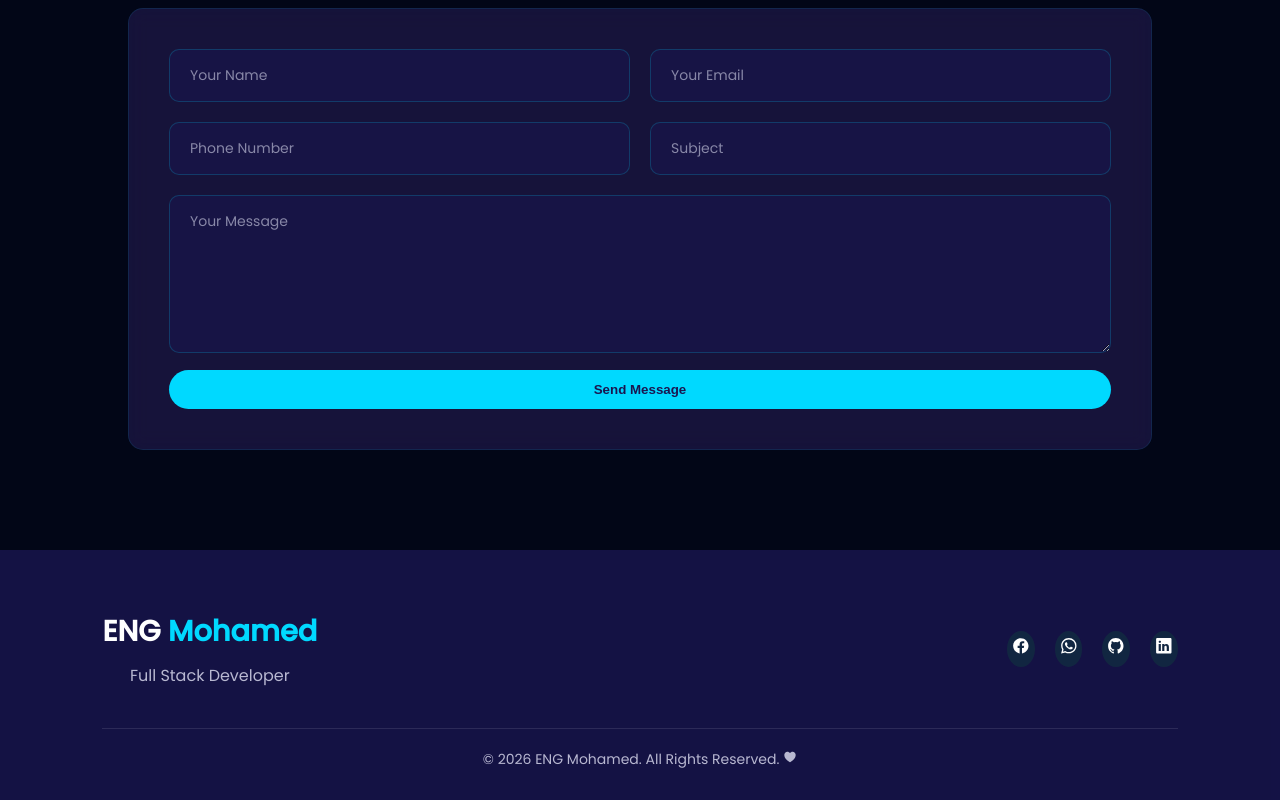
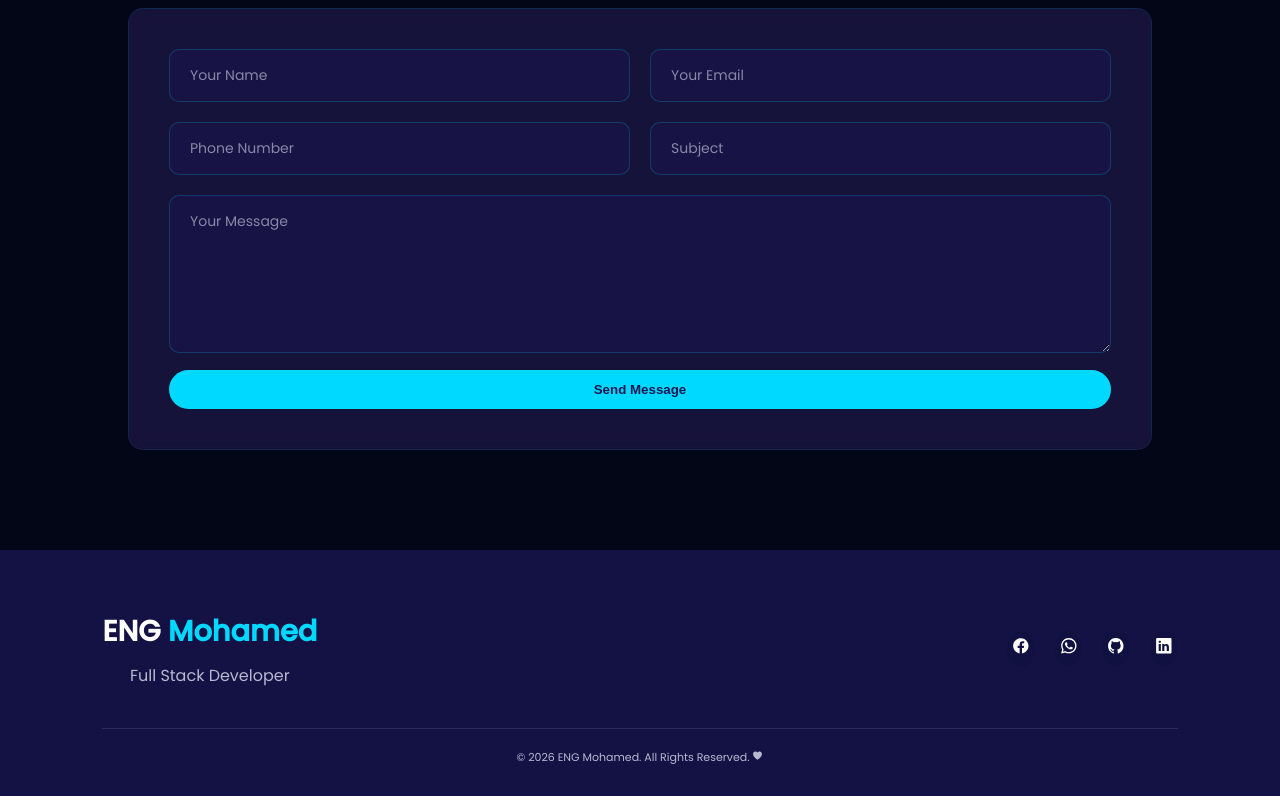
Before and after one commit to MOHA436/Portfolio-Website, a plain HTML site: page index.html in a window 1280 px wide. Shown: the part 3863-4663 px from the top of the page. Drawn offline with nearby package versions, Linux system fonts and the light colour scheme.

Commit message:
update css and html

```diff
--- a/stlyle.css
+++ b/stlyle.css
@@ -99,22 +99,7 @@ header nav li a:hover {
   color: #00d9ff;
 }
 
-/* .socials {
-  display: flex;
-  align-items: center;
-  gap: 12px;
-}
 
-.socials a {
-  font-size: 1.1em;
-  color: white;
-  transition: all 0.5s ease;
-}
-
-.socials a:hover {
-  transform: translateY(-5px) scale(1.2);
-  color: #00d9ff;
-} */
 
 .footer {
   background: linear-gradient(135deg, #020617, #0f172a);
@@ -151,7 +136,7 @@ header nav li a:hover {
 .footer-socials a {
   font-size: 1.1em;
   color: white;
-  background: rgba(0, 217, 44, 0.1);
+   background: rgba(0, 11, 44, 0.1);
   padding: 5px;
   border-radius: 50%;
   transition: all 0.2s ease;
@@ -160,7 +145,7 @@ header nav li a:hover {
 .footer-socials a:hover {
   background: #00d9ff;
   color: #1a1650;
-  transform: translateY(-5px) scale(1.2);
+  transform: translateY(-3px) scale(1.2);
 }
 
 .footer-bottom {
@@ -169,7 +154,7 @@ header nav li a:hover {
   padding-top: 20px;
   border-top: 1px solid rgba(255,255,255,0.1);
   color: #b8b8d1;
-  font-size: 14px;
+  font-size: 11px;
 }
 
 #menu {
```
Also changed, not shown: index.html (+2 -13 lines).
